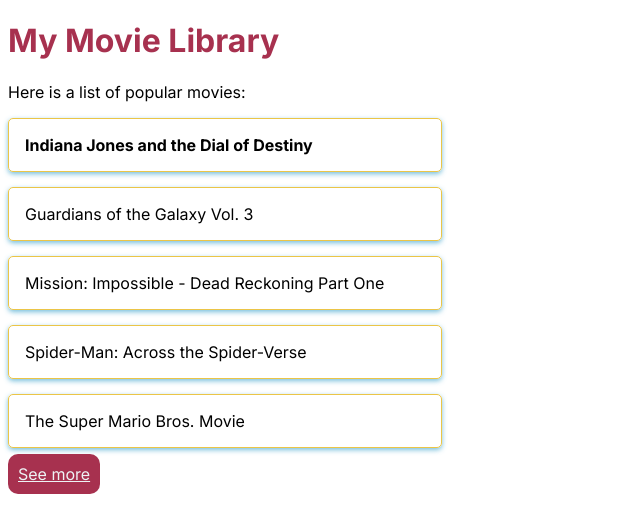
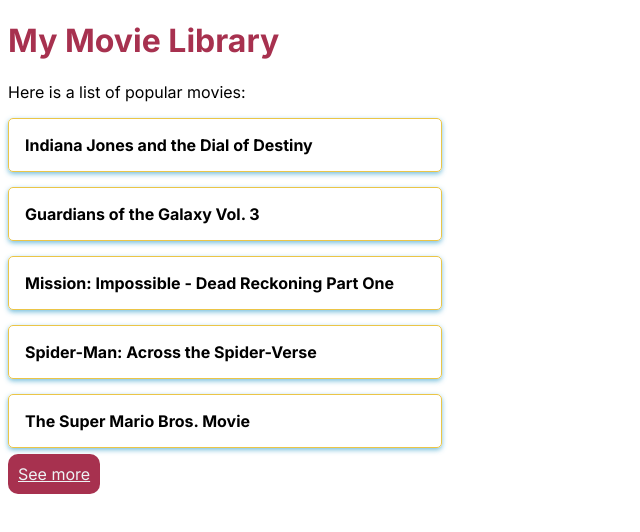
Before and after one commit to KPenzes/fake-letterboxd, a Next.js app: page / in a window 1280 px wide. Shown: the top 532 px of the page, without its empty margins (0-640 px from the left). Built offline with nearby package versions, Linux system fonts and the light colour scheme.

Commit message:
Completed lessons on dynamic expressions and iterating thru arrays

```diff
--- a/src/app/page.js
+++ b/src/app/page.js
@@ -1,17 +1,36 @@
 export default function HomePage() {
+  const appTitle = 'My Movie Library'
+  const hasMoreMovies = true
+  const displayTitle = true
+  // const uppercaseTitle = false
+  // const displayEndMessage = true
+  const seeMoreDomain = 'www.themoviedb.org'
+
+  const movies = [
+    { id: 0, title: 'Indiana Jones and the Dial of Destiny' },
+    { id: 1, title: 'Guardians of the Galaxy Vol. 3' },
+    { id: 2, title: 'Mission: Impossible - Dead Reckoning Part One' },
+    { id: 3, title: 'Spider-Man: Across the Spider-Verse', featured: true },
+    { id: 4, title: 'The Super Mario Bros. Movie' },
+  ]
+
+
   return (
     <main>
-      <h1>My Movie Library</h1>
+
+      <h1>{displayTitle && appTitle}</h1>
       <p>Here is a list of popular movies:</p>
       <ul className="movie-list">
-        <li className="featured">Indiana Jones and the Dial of Destiny</li>
-        <li>Guardians of the Galaxy Vol. 3</li>
-        <li>Mission: Impossible - Dead Reckoning Part One</li>
-        <li>Spider-Man: Across the Spider-Verse</li>
-        <li>The Super Mario Bros. Movie</li>
+        {movies.map((movie) => (
+          <li key={movie.id} className='featured'>{movie.title}</li>
+        ))}
       </ul>
+
       <p>
-        <a href="https://www.themoviedb.org/">See more</a>
+        {hasMoreMovies ? (
+          <a href="https://www.themoviedb.org/">See more</a>)
+          : ('Nothing more to see here.')
+        }
       </p>
     </main>
   )
```
